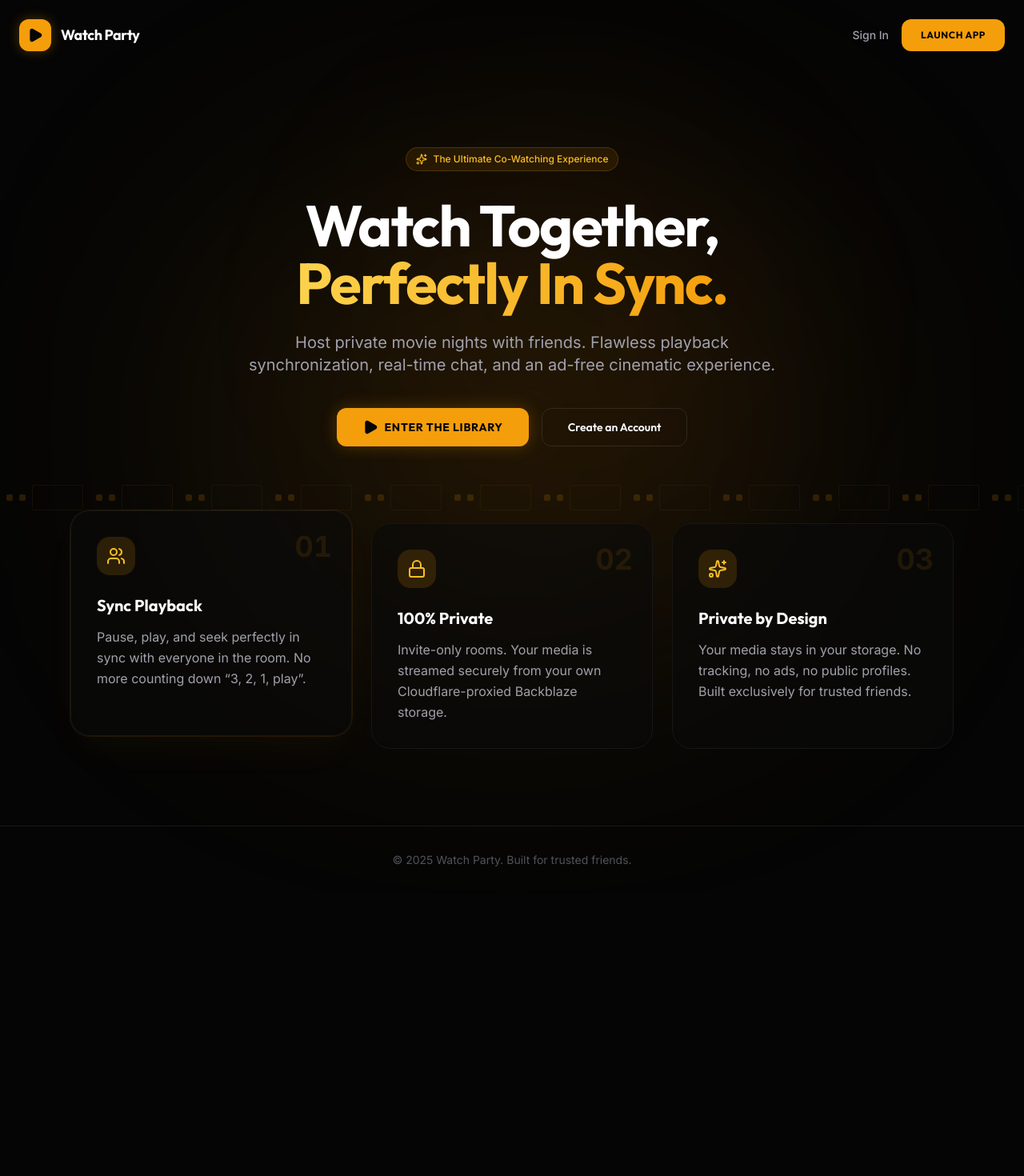
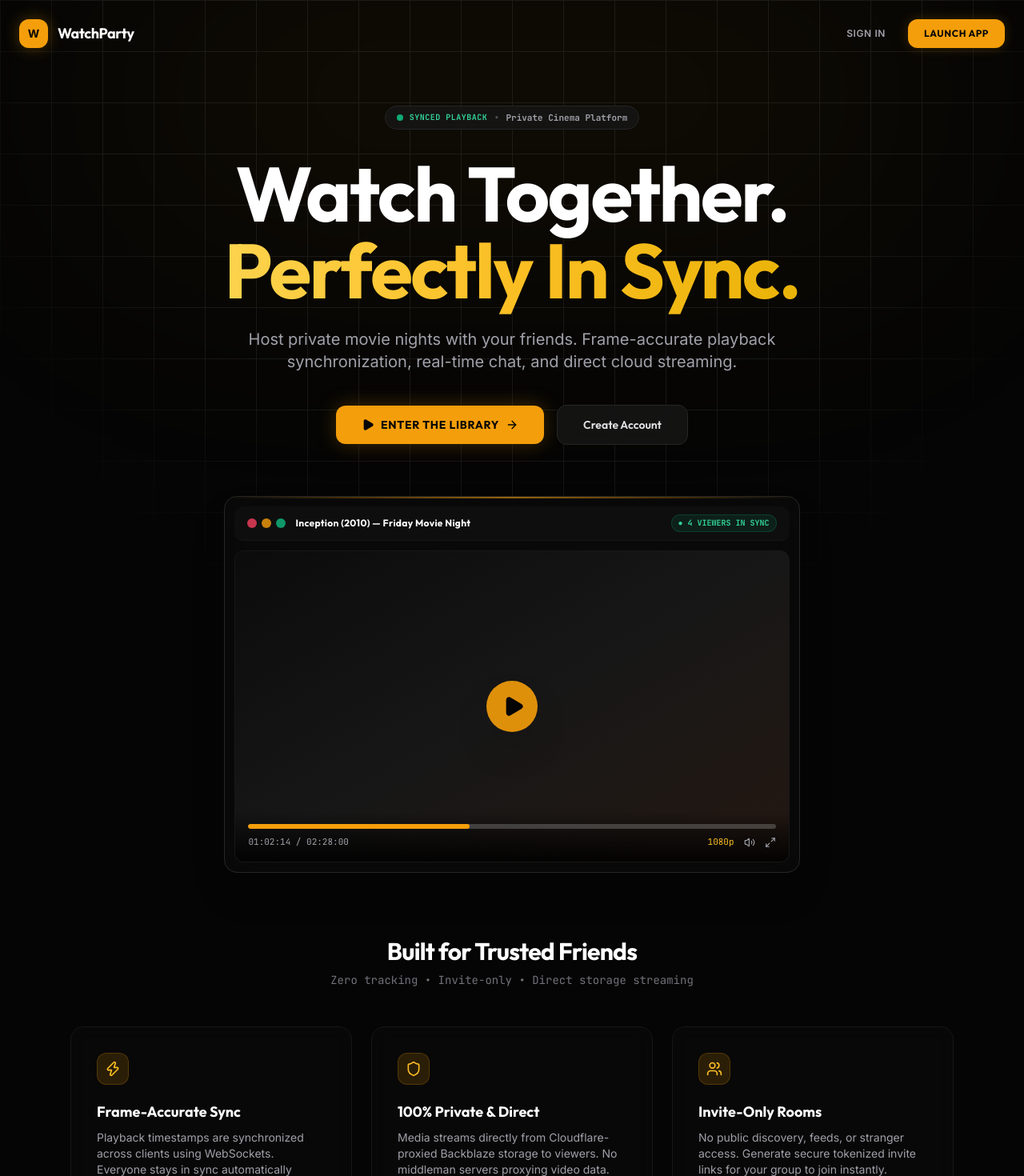
Before and after one commit to NayandG07/watch-party, a Next.js app in the folder frontend/: page / in a window 1280 px wide. Shown: the top 1470 px of the page at 80% size. Before the commit the page ends 1117 px from the top, so only its background shows below. Built offline with nearby package versions, Linux system fonts and the light colour scheme.

Commit message:
feat(landing): enhance landing page UX with ReactBits cursor spotlight, watch room preview, and subtle grid background

```diff
--- a/frontend/src/app/page.tsx
+++ b/frontend/src/app/page.tsx
@@ -1,118 +1,235 @@
-import type { Metadata } from "next";
+"use client";
+
+import { useState, useRef, MouseEvent } from "react";
 import Link from "next/link";
-import { Play, Users, Lock, Sparkles } from "lucide-react";
+import { Play, Users, Shield, ArrowRight, Zap, Volume2, Maximize2 } from "lucide-react";
 
-export const metadata: Metadata = {
-  title: "Watch Party | Sync Your Cinema",
-  description: "A private, synchronized watch-party platform.",
+// ReactBits Spotlight Card Component
+function SpotlightCard({
+  children,
+  className = "",
+  spotlightColor = "rgba(245, 158, 11, 0.12)",
+}: {
+  children: React.ReactNode;
+  className?: string;
+  spotlightColor?: string;
+}) {
+  const divRef = useRef<HTMLDivElement>(null);
+  const [position, setPosition] = useState({ x: 0, y: 0 });
+  const [opacity, setOpacity] = useState(0);
+
+  const handleMouseMove = (e: MouseEvent<HTMLDivElement>) => {
+    if (!divRef.current) return;
+    const rect = divRef.current.getBoundingClientRect();
+    setPosition({ x: e.clientX - rect.left, y: e.clientY - rect.top });
   };
 
+  return (
+    <div
+      ref={divRef}
+      onMouseMove={handleMouseMove}
+      onMouseEnter={() => setOpacity(1)}
+      onMouseLeave={() => setOpacity(0)}
+      className={`relative overflow-hidden rounded-2xl border border-neutral-900 bg-neutral-950/60 p-8 backdrop-blur-md transition-all duration-300 hover:border-amber-500/40 hover:shadow-2xl hover:shadow-amber-500/5 ${className}`}
+    >
+      {/* ReactBits Cursor Spotlight */}
+      <div
+        className="pointer-events-none absolute -inset-px transition-opacity duration-300"
+        style={{
+          opacity,
+          background: `radial-gradient(600px circle at ${position.x}px ${position.y}px, ${spotlightColor}, transparent 40%)`,
+        }}
+      />
+      <div className="relative z-10">{children}</div>
+    </div>
+  );
+}
+
 export default function LandingPage() {
+  const [isPlaying, setIsPlaying] = useState(true);
+
   return (
-    <main className="min-h-dvh flex flex-col bg-[#050505] relative overflow-hidden">
-      {/* Top Navigation */}
-      <nav className="relative z-20 w-full px-6 py-6 flex items-center justify-between">
+    <main className="min-h-dvh flex flex-col bg-[#050505] text-zinc-100 relative overflow-hidden select-none">
+      {/* Background Grid Pattern & Glowing Orbs */}
+      <div
+        className="absolute inset-0 bg-[linear-gradient(to_right,#171717_1px,transparent_1px),linear-gradient(to_bottom,#171717_1px,transparent_1px)] bg-[size:4rem_4rem] [mask-image:radial-gradient(ellipse_60%_50%_at_50%_0%,#000_70%,transparent_100%)] pointer-events-none"
+      />
+      <div className="pointer-events-none absolute top-0 left-1/2 -translate-x-1/2 w-[1000px] h-[400px] bg-gradient-to-b from-amber-500/10 via-amber-500/5 to-transparent blur-[140px]" />
+
+      {/* Top Header Navigation */}
+      <nav className="relative z-30 w-full max-w-7xl mx-auto px-6 py-6 flex items-center justify-between">
         <Link href="/" className="flex items-center gap-3 group">
-          <div className="flex items-center justify-center w-10 h-10 rounded-xl bg-amber-500 shadow-[0_0_15px_rgba(245,158,11,0.3)] group-hover:shadow-[0_0_20px_rgba(245,158,11,0.5)] transition-shadow duration-300">
-            <Play className="w-5 h-5 text-[#050505] fill-[#050505]" />
+          <div className="w-9 h-9 rounded-xl bg-amber-500 flex items-center justify-center text-[#050505] font-black text-sm shadow-[0_0_20px_rgba(245,158,11,0.3)] group-hover:shadow-[0_0_25px_rgba(245,158,11,0.5)] transition-all">
+            W
           </div>
-          <span className="text-lg font-display font-bold text-white tracking-tight">Watch Party</span>
+          <span className="font-display text-lg font-bold text-white tracking-tight">
+            WatchParty
+          </span>
         </Link>
+
         <div className="flex items-center gap-4">
-          <Link href="/login" className="text-sm font-medium text-zinc-400 hover:text-white transition-colors">
+          <Link
+            href="/login"
+            className="text-xs font-semibold uppercase tracking-wider text-zinc-400 hover:text-white transition-colors px-3 py-2"
+          >
             Sign In
           </Link>
-          <Link href="/library" className="bg-amber-500 hover:bg-amber-600 text-[#050505] font-display font-bold text-xs uppercase tracking-wider h-10 px-6 rounded-xl flex items-center transition-all active:scale-[0.98]">
+          <Link
+            href="/library"
+            className="bg-amber-500 hover:bg-amber-600 text-[#050505] font-display font-bold text-xs uppercase tracking-wider px-5 py-2.5 rounded-xl transition-all shadow-[0_0_15px_rgba(245,158,11,0.2)] active:scale-[0.98]"
+          >
             Launch App
           </Link>
         </div>
       </nav>
 
       {/* Hero Section */}
-      <section className="relative flex-1 flex flex-col items-center justify-center px-6 py-24 z-10 text-center">
-        {/* Ambient background gradients */}
-        <div className="pointer-events-none absolute inset-0 -z-10" aria-hidden="true">
-          <div className="absolute top-1/4 left-1/2 -translate-x-1/2 w-[800px] h-[600px] bg-amber-500/10 rounded-full blur-[140px]" />
-          <div className="absolute bottom-0 right-1/4 w-[500px] h-[500px] bg-amber-700/5 rounded-full blur-[120px]" />
+      <section className="relative z-20 flex-1 flex flex-col items-center justify-center px-6 pt-12 pb-20 text-center max-w-5xl mx-auto">
+        {/* Synced Status Badge */}
+        <div className="inline-flex items-center gap-2 px-3.5 py-1.5 rounded-full bg-neutral-900/80 border border-neutral-800 text-xs font-mono font-semibold text-zinc-300 mb-8 backdrop-blur-md">
+          <span className="w-2 h-2 rounded-full bg-emerald-500 animate-pulse" />
+          <span className="text-emerald-400 uppercase tracking-wider text-[10px]">Synced Playback</span>
+          <span className="text-zinc-600">•</span>
+          <span className="text-zinc-400 text-[11px]">Private Cinema Platform</span>
         </div>
 
-        <div className="inline-flex items-center gap-2 px-3 py-1.5 rounded-full bg-amber-500/10 border border-amber-500/20 text-amber-400 text-xs font-medium mb-8">
-          <Sparkles className="w-3.5 h-3.5" />
-          <span>The Ultimate Co-Watching Experience</span>
-        </div>
-
-        <h1 className="text-5xl md:text-7xl font-display font-bold text-white tracking-tight max-w-4xl leading-[1.1] mb-6">
-          Watch Together, <br />
-          <span className="text-transparent bg-clip-text bg-gradient-to-r from-amber-300 to-amber-500">Perfectly In Sync.</span>
+        {/* Hero Title */}
+        <h1 className="font-display text-5xl sm:text-7xl lg:text-8xl font-bold tracking-tight text-white leading-[1.05] mb-6">
+          Watch Together. <br />
+          <span className="text-transparent bg-clip-text bg-gradient-to-r from-amber-300 via-amber-400 to-yellow-500">
+            Perfectly In Sync.
+          </span>
         </h1>
 
-        <p className="text-lg md:text-xl text-zinc-400 max-w-2xl mx-auto mb-10 leading-relaxed">
-          Host private movie nights with friends. Flawless playback synchronization, real-time chat, and an ad-free cinematic experience.
+        {/* Subtitle */}
+        <p className="text-base sm:text-xl text-zinc-400 max-w-2xl mx-auto mb-10 leading-relaxed font-sans">
+          Host private movie nights with your friends. Frame-accurate playback synchronization, real-time chat, and direct cloud streaming.
         </p>
 
-        <div className="flex items-center gap-4 flex-col sm:flex-row">
-          <Link href="/library" className="bg-amber-500 hover:bg-amber-600 text-[#050505] font-display font-bold text-sm uppercase tracking-wider h-12 px-8 rounded-xl flex items-center shadow-[0_0_20px_rgba(245,158,11,0.25)] transition-all active:scale-[0.98] group">
-            <Play className="w-5 h-5 mr-2 fill-current transition-transform duration-300 group-hover:scale-110" />
-            Enter the Library
+        {/* Action CTAs */}
+        <div className="flex items-center gap-4 flex-col sm:flex-row w-full sm:w-auto mb-16">
+          <Link
+            href="/library"
+            className="w-full sm:w-auto bg-amber-500 hover:bg-amber-600 text-[#050505] font-display font-bold text-sm uppercase tracking-wider px-8 py-3.5 rounded-xl flex items-center justify-center gap-2 shadow-[0_0_25px_rgba(245,158,11,0.25)] transition-all active:scale-[0.98] group"
+          >
+            <Play className="w-4 h-4 fill-current transition-transform group-hover:scale-110" />
+            <span>Enter the Library</span>
+            <ArrowRight className="w-4 h-4 transition-transform group-hover:translate-x-1" />
           </Link>
-          <Link href="/register" className="h-12 px-8 rounded-xl font-display font-semibold text-sm text-white hover:bg-white/5 transition-colors flex items-center border border-white/10 backdrop-blur-sm">
-            Create an Account
+          <Link
+            href="/register"
+            className="w-full sm:w-auto bg-neutral-900/80 hover:bg-neutral-800 text-zinc-200 border border-neutral-800 font-display font-semibold text-sm px-8 py-3.5 rounded-xl flex items-center justify-center transition-all backdrop-blur-md"
+          >
+            Create Account
           </Link>
         </div>
 
-        {/* Animated film-strip decoration */}
-        <div className="absolute bottom-0 left-0 w-full overflow-hidden h-12 opacity-15 pointer-events-none" aria-hidden="true">
-          <div className="flex w-[200%]" style={{ animationName: 'slideRight', animationDuration: '20s', animationIterationCount: 'infinite', animationTimingFunction: 'linear' }}>
-            {[...Array(20)].map((_, i) => (
-              <div key={i} className="flex-shrink-0 flex items-center gap-2 mx-2">
-                <div className="w-2 h-2 rounded-sm bg-amber-500" />
-                <div className="w-2 h-2 rounded-sm bg-amber-500" />
-                <div className="w-16 h-8 border border-amber-500/40 rounded-sm" />
+        {/* Interactive Watch Room Preview Component */}
+        <div className="w-full max-w-4xl rounded-2xl border border-neutral-800 bg-neutral-950/80 p-3 shadow-2xl backdrop-blur-xl relative overflow-hidden group">
+          {/* Subtle top glow line */}
+          <div className="absolute inset-x-0 top-0 h-[2px] bg-gradient-to-r from-transparent via-amber-500/60 to-transparent" />
+
+          {/* Header Bar */}
+          <div className="flex items-center justify-between px-4 py-2.5 border-b border-neutral-900 bg-neutral-900/40 rounded-xl mb-3 text-xs">
+            <div className="flex items-center gap-3">
+              <div className="flex items-center gap-1.5">
+                <span className="w-3 h-3 rounded-full bg-rose-500/80 inline-block" />
+                <span className="w-3 h-3 rounded-full bg-amber-500/80 inline-block" />
+                <span className="w-3 h-3 rounded-full bg-emerald-500/80 inline-block" />
               </div>
-            ))}
+              <span className="font-display font-bold text-white tracking-wide">Inception (2010) — Friday Movie Night</span>
+            </div>
+            <div className="flex items-center gap-2">
+              <span className="px-2 py-0.5 rounded-full bg-emerald-500/10 border border-emerald-500/20 text-emerald-400 font-mono text-[10px] font-bold">
+                ● 4 VIEWERS IN SYNC
+              </span>
+            </div>
+          </div>
+
+          {/* Video Screen Simulation */}
+          <div className="relative aspect-video w-full rounded-xl overflow-hidden bg-neutral-900 flex items-center justify-center group/screen border border-neutral-900">
+            {/* Cinematic Gradient Simulation */}
+            <div className="absolute inset-0 bg-gradient-to-br from-neutral-950 via-neutral-900 to-amber-950/30 opacity-90" />
+
+            {/* Simulated Center Controls */}
+            <button
+              onClick={() => setIsPlaying(!isPlaying)}
+              className="relative z-20 w-16 h-16 rounded-full bg-amber-500/90 text-[#050505] flex items-center justify-center shadow-2xl hover:scale-110 transition-transform active:scale-95 cursor-pointer"
+            >
+              <Play className="w-7 h-7 fill-current translate-x-0.5" />
+            </button>
+
+            {/* Bottom HUD Bar */}
+            <div className="absolute inset-x-0 bottom-0 p-4 bg-gradient-to-t from-black/90 via-black/50 to-transparent flex flex-col gap-2 z-20">
+              <div className="w-full h-1.5 rounded-full bg-white/20 relative overflow-hidden cursor-pointer">
+                <div className="absolute left-0 top-0 bottom-0 w-[42%] bg-amber-500 rounded-full" />
+              </div>
+              <div className="flex items-center justify-between text-[11px] font-mono text-zinc-400">
+                <span>01:02:14 / 02:28:00</span>
+                <div className="flex items-center gap-3">
+                  <span className="text-amber-400">1080p</span>
+                  <Volume2 className="w-3.5 h-3.5 text-zinc-400" />
+                  <Maximize2 className="w-3.5 h-3.5 text-zinc-400" />
+                </div>
+              </div>
+            </div>
           </div>
         </div>
       </section>
 
-      {/* Features Grid */}
-      <section className="relative z-10 max-w-6xl mx-auto px-6 pb-24 grid md:grid-cols-3 gap-6">
-        <div className="bg-neutral-950/60 backdrop-blur-sm p-8 rounded-3xl border border-neutral-900 ring-1 ring-amber-500/10 md:-translate-y-4 shadow-2xl shadow-amber-500/5 relative overflow-hidden">
-          <div className="absolute top-6 right-6 tabular-nums text-4xl font-black text-amber-500/10">01</div>
-          <div className="w-12 h-12 rounded-2xl bg-amber-500/15 flex items-center justify-center mb-6 relative z-10">
-            <Users className="w-6 h-6 text-amber-400" />
-          </div>
-          <h3 className="text-xl font-display font-bold text-white mb-3">Sync Playback</h3>
-          <p className="text-zinc-400 leading-relaxed">
-            Pause, play, and seek perfectly in sync with everyone in the room. No more counting down &ldquo;3, 2, 1, play&rdquo;.
+      {/* Feature Grid with ReactBits Spotlight Cards */}
+      <section className="relative z-20 max-w-6xl mx-auto px-6 pb-24">
+        <div className="text-center mb-12">
+          <h2 className="font-display text-2xl sm:text-3xl font-bold text-white tracking-tight">
+            Built for Trusted Friends
+          </h2>
+          <p className="text-xs sm:text-sm text-zinc-500 mt-2 font-mono">
+            Zero tracking • Invite-only • Direct storage streaming
           </p>
         </div>
 
-        <div className="bg-neutral-950/60 backdrop-blur-sm p-8 rounded-3xl border border-neutral-900 relative overflow-hidden">
-          <div className="absolute top-6 right-6 tabular-nums text-4xl font-black text-amber-500/10">02</div>
-          <div className="w-12 h-12 rounded-2xl bg-amber-500/15 flex items-center justify-center mb-6 relative z-10">
-            <Lock className="w-6 h-6 text-amber-400" />
+        <div className="grid md:grid-cols-3 gap-6">
+          <SpotlightCard>
+            <div className="w-10 h-10 rounded-xl bg-amber-500/15 border border-amber-500/20 flex items-center justify-center mb-5 text-amber-400">
+              <Zap className="w-5 h-5" />
             </div>
-          <h3 className="text-xl font-display font-bold text-white mb-3">100% Private</h3>
-          <p className="text-zinc-400 leading-relaxed">
-            Invite-only rooms. Your media is streamed securely from your own Cloudflare-proxied Backblaze storage.
+            <h3 className="font-display text-lg font-bold text-white mb-2">
+              Frame-Accurate Sync
+            </h3>
+            <p className="text-xs sm:text-sm text-zinc-400 leading-relaxed">
+              Playback timestamps are synchronized across clients using WebSockets. Everyone stays in sync automatically without manual counting down.
             </p>
+          </SpotlightCard>
+
+          <SpotlightCard>
+            <div className="w-10 h-10 rounded-xl bg-amber-500/15 border border-amber-500/20 flex items-center justify-center mb-5 text-amber-400">
+              <Shield className="w-5 h-5" />
             </div>
+            <h3 className="font-display text-lg font-bold text-white mb-2">
+              100% Private & Direct
+            </h3>
+            <p className="text-xs sm:text-sm text-zinc-400 leading-relaxed">
+              Media streams directly from Cloudflare-proxied Backblaze storage to viewers. No middleman servers proxying video data.
+            </p>
+          </SpotlightCard>
 
-        <div className="bg-neutral-950/60 backdrop-blur-sm p-8 rounded-3xl border border-neutral-900 relative overflow-hidden">
-          <div className="absolute top-6 right-6 tabular-nums text-4xl font-black text-amber-500/10">03</div>
-          <div className="w-12 h-12 rounded-2xl bg-amber-500/15 flex items-center justify-center mb-6 relative z-10">
-            <Sparkles className="w-6 h-6 text-amber-400" />
+          <SpotlightCard>
+            <div className="w-10 h-10 rounded-xl bg-amber-500/15 border border-amber-500/20 flex items-center justify-center mb-5 text-amber-400">
+              <Users className="w-5 h-5" />
             </div>
-          <h3 className="text-xl font-display font-bold text-white mb-3">Private by Design</h3>
-          <p className="text-zinc-400 leading-relaxed">
-            Your media stays in your storage. No tracking, no ads, no public profiles. Built exclusively for trusted friends.
+            <h3 className="font-display text-lg font-bold text-white mb-2">
+              Invite-Only Rooms
+            </h3>
+            <p className="text-xs sm:text-sm text-zinc-400 leading-relaxed">
+              No public discovery, feeds, or stranger access. Generate secure tokenized invite links for your group to join instantly.
             </p>
+          </SpotlightCard>
         </div>
       </section>
 
       {/* Footer */}
-      <footer className="w-full py-8 text-center border-t border-neutral-900">
-        <p className="text-sm text-zinc-600">&copy; 2025 Watch Party. Built for trusted friends.</p>
+      <footer className="relative z-20 w-full py-8 text-center border-t border-neutral-900 bg-neutral-950/40 text-xs text-zinc-600">
+        <p>&copy; 2026 WatchParty. Built for trusted friends.</p>
       </footer>
     </main>
   );
```
Lines whose indentation alone changed are shown as unchanged.
